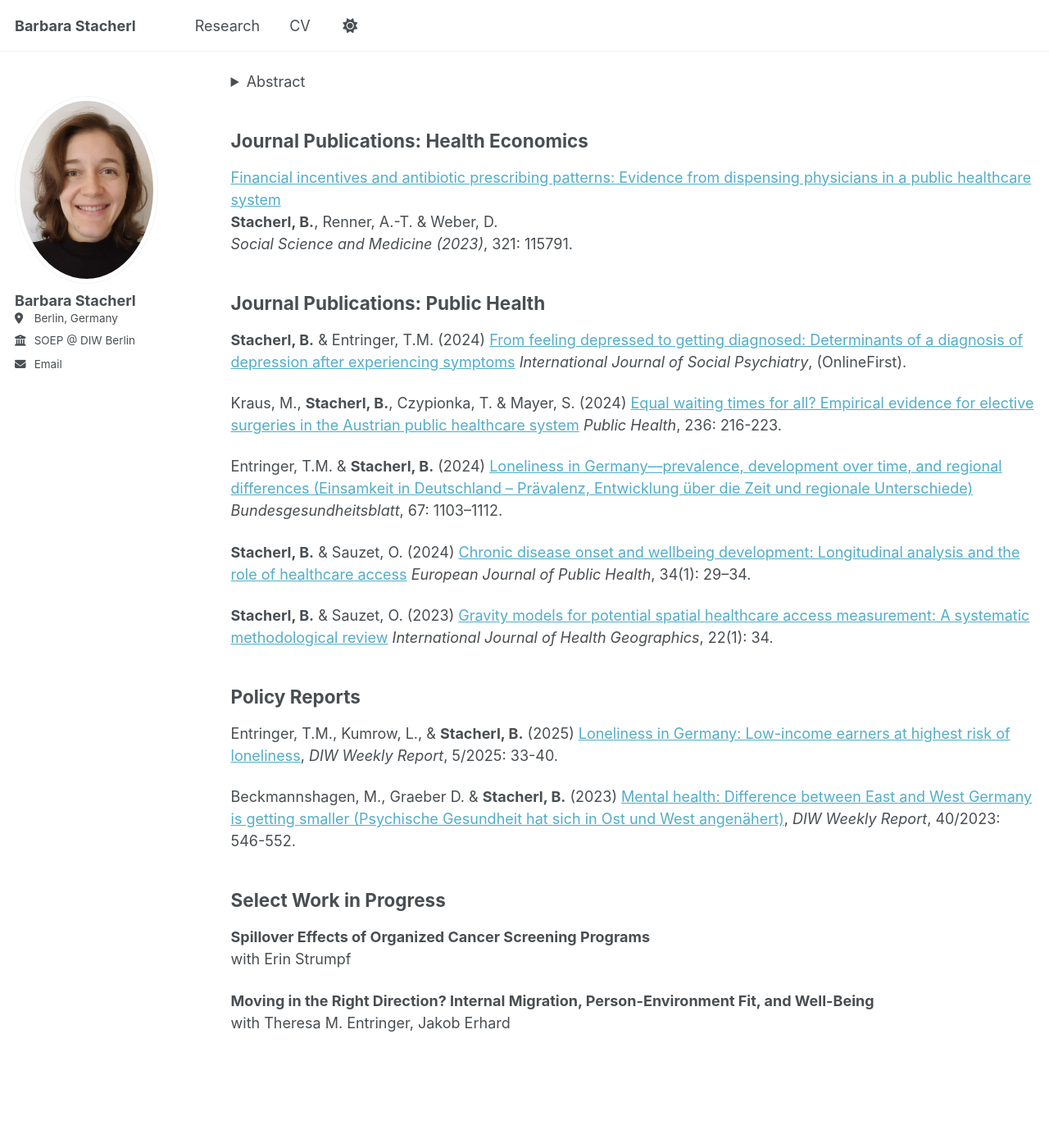
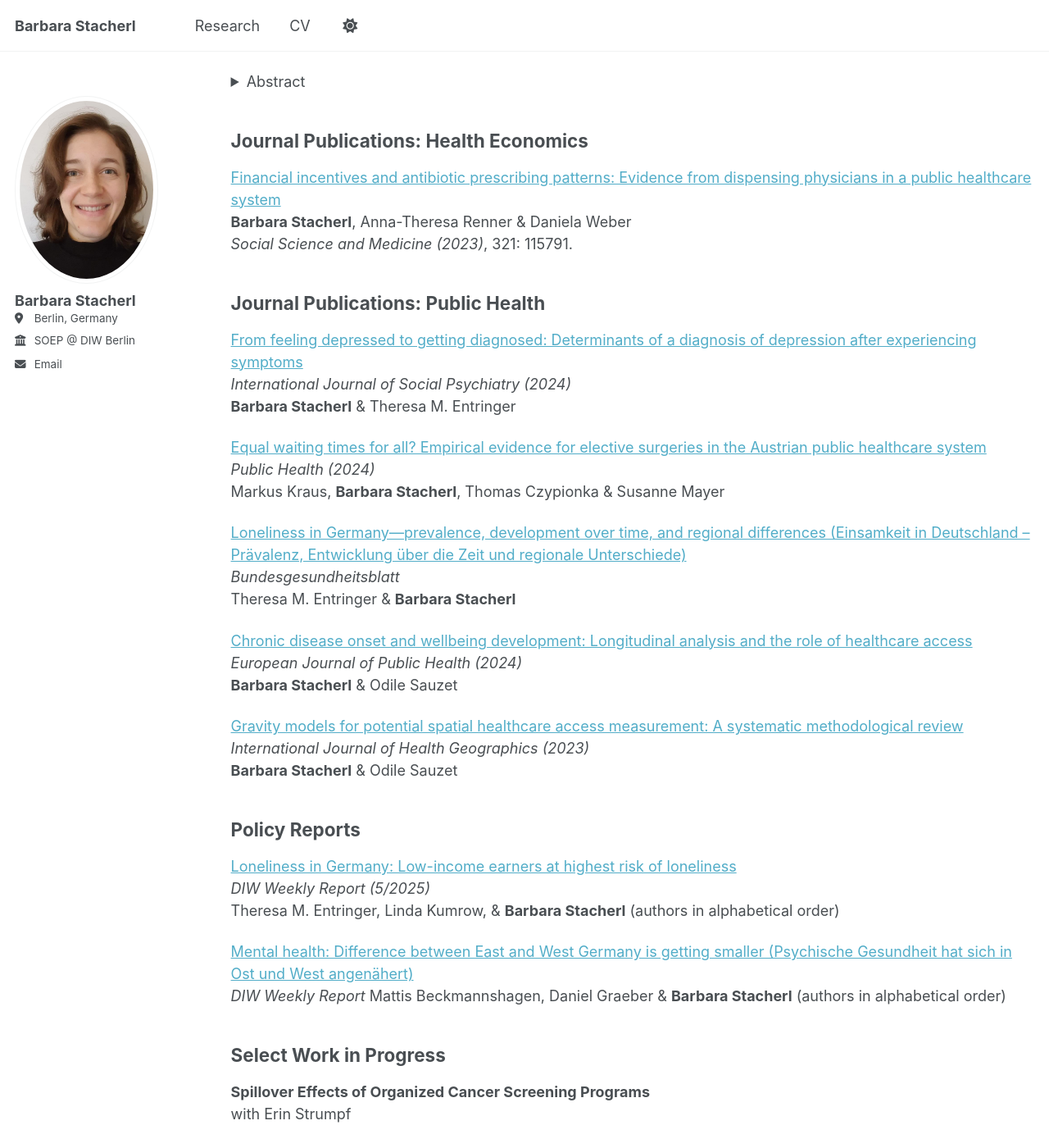
Before and after one commit to barbarastacherl/barbarastacherl.github.io, a Jekyll site: the page built from _pages/research.md, in a window 1280 px wide and 1400 px high, scrolled down 236 px. Shown: the whole window at 82% size. Built offline with Jekyll 4.4.1, drawn with Linux system fonts in a browser that asks for light colours.

Commit message:
Update research.md

```diff
--- a/_pages/research.md
+++ b/_pages/research.md
@@ -25,34 +25,48 @@ Our results show that in settings with high GP supply, care discontinuity result
 
 [Financial incentives and antibiotic prescribing patterns: Evidence from
 dispensing physicians in a public healthcare system](https://www.sciencedirect.com/science/article/pii/S027795362300148X) \
-**Stacherl, B.**, Renner, A.-T. & Weber, D. \
+**Barbara Stacherl**, Anna-Theresa Renner & Daniela Weber \
 *Social Science and Medicine (2023)*, 321: 115791.
 
 
 ## Journal Publications: Public Health
 
-**Stacherl, B.** & Entringer, T.M. (2024) [From feeling depressed to getting diagnosed: Determinants of a diagnosis of
-depression after experiencing symptoms](https://journals.sagepub.com/doi/full/10.1177/00207640241303038) *International Journal of Social Psychiatry*, (OnlineFirst).
+[From feeling depressed to getting diagnosed: Determinants of a diagnosis of
+depression after experiencing symptoms](https://journals.sagepub.com/doi/full/10.1177/00207640241303038) \
+*International Journal of Social Psychiatry (2024)* \
+**Barbara Stacherl** & Theresa M. Entringer
 
-Kraus, M., **Stacherl, B.**, Czypionka, T. & Mayer, S. (2024) [Equal waiting times for all? Empirical evidence for elective
-surgeries in the Austrian public healthcare system](https://www.sciencedirect.com/science/article/pii/S0033350624003512) *Public Health*, 236: 216-223.
+[Equal waiting times for all? Empirical evidence for elective
+surgeries in the Austrian public healthcare system](https://www.sciencedirect.com/science/article/pii/S0033350624003512) \
+*Public Health (2024)* \
+Markus Kraus, **Barbara Stacherl**, Thomas Czypionka & Susanne Mayer
 
-Entringer, T.M. & **Stacherl, B.** (2024) [Loneliness in Germany—prevalence, development over time, and regional differences (Einsamkeit in Deutschland – Prävalenz, Entwicklung über die Zeit und regionale
-Unterschiede)](https://link.springer.com/article/10.1007/s00103-024-03937-y) *Bundesgesundheitsblatt*, 67: 1103–1112.
+[Loneliness in Germany—prevalence, development over time, and regional differences (Einsamkeit in Deutschland – Prävalenz, Entwicklung über die Zeit und regionale
+Unterschiede)](https://link.springer.com/article/10.1007/s00103-024-03937-y) \
+*Bundesgesundheitsblatt* \
+Theresa M. Entringer & **Barbara Stacherl**
 
-**Stacherl, B.** & Sauzet, O. (2024) [Chronic disease onset and wellbeing development: Longitudinal analysis and the role of
-healthcare access](https://academic.oup.com/eurpub/article/34/1/29/7295825) *European Journal of Public Health*, 34(1): 29–34.
+[Chronic disease onset and wellbeing development: Longitudinal analysis and the role of
+healthcare access](https://academic.oup.com/eurpub/article/34/1/29/7295825) \
+*European Journal of Public Health (2024)* \
+**Barbara Stacherl** & Odile Sauzet
 
-**Stacherl, B.** & Sauzet, O. (2023) [Gravity models for potential spatial healthcare access measurement: A systematic
-methodological review](https://ij-healthgeographics.biomedcentral.com/articles/10.1186/s12942-023-00358-z) *International Journal of Health Geographics*, 22(1): 34.
+[Gravity models for potential spatial healthcare access measurement: A systematic
+methodological review](https://ij-healthgeographics.biomedcentral.com/articles/10.1186/s12942-023-00358-z) \
+*International Journal of Health Geographics (2023)* \
+**Barbara Stacherl** & Odile Sauzet
 
 
 ## Policy Reports
 
-Entringer, T.M., Kumrow, L., & **Stacherl, B.** (2025) [Loneliness in Germany: Low-income earners at highest risk of loneliness](https://www.diw.de/documents/publikationen/73/diw_01.c.935131.de/dwr-25-05-1.pdf), *DIW Weekly Report*, 5/2025: 33-40.
+[Loneliness in Germany: Low-income earners at highest risk of loneliness](https://www.diw.de/documents/publikationen/73/diw_01.c.935131.de/dwr-25-05-1.pdf) \
+*DIW Weekly Report (5/2025)* \
+Theresa M. Entringer, Linda Kumrow, & **Barbara Stacherl** (authors in alphabetical order)
 
-Beckmannshagen, M., Graeber D. & **Stacherl, B.** (2023) [Mental health: Difference between East and West Germany is
-getting smaller (Psychische Gesundheit hat sich in Ost und West angenähert)](https://www.diw.de/documents/publikationen/73/diw_01.c.881929.de/23-40.pdf), *DIW Weekly Report*, 40/2023: 546-552.
+[Mental health: Difference between East and West Germany is
+getting smaller (Psychische Gesundheit hat sich in Ost und West angenähert)](https://www.diw.de/documents/publikationen/73/diw_01.c.881929.de/23-40.pdf) \
+*DIW Weekly Report*
+Mattis Beckmannshagen, Daniel Graeber & **Barbara Stacherl** (authors in alphabetical order)
 
 
 ## Select Work in Progress
```
